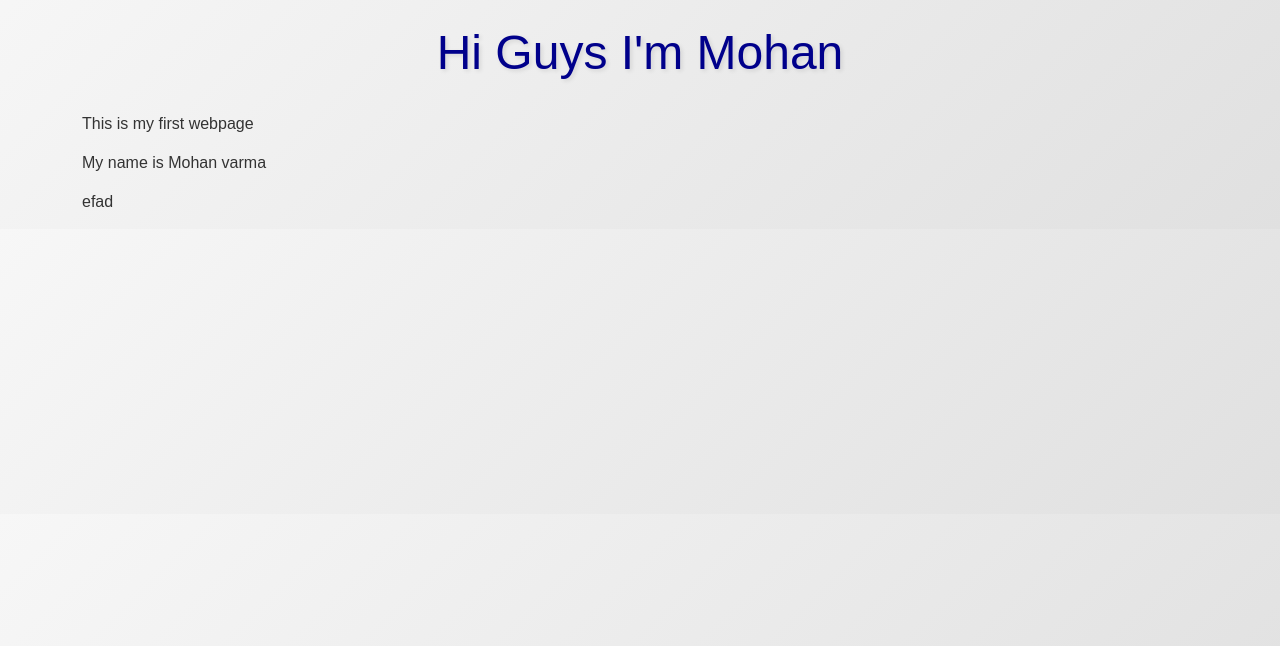
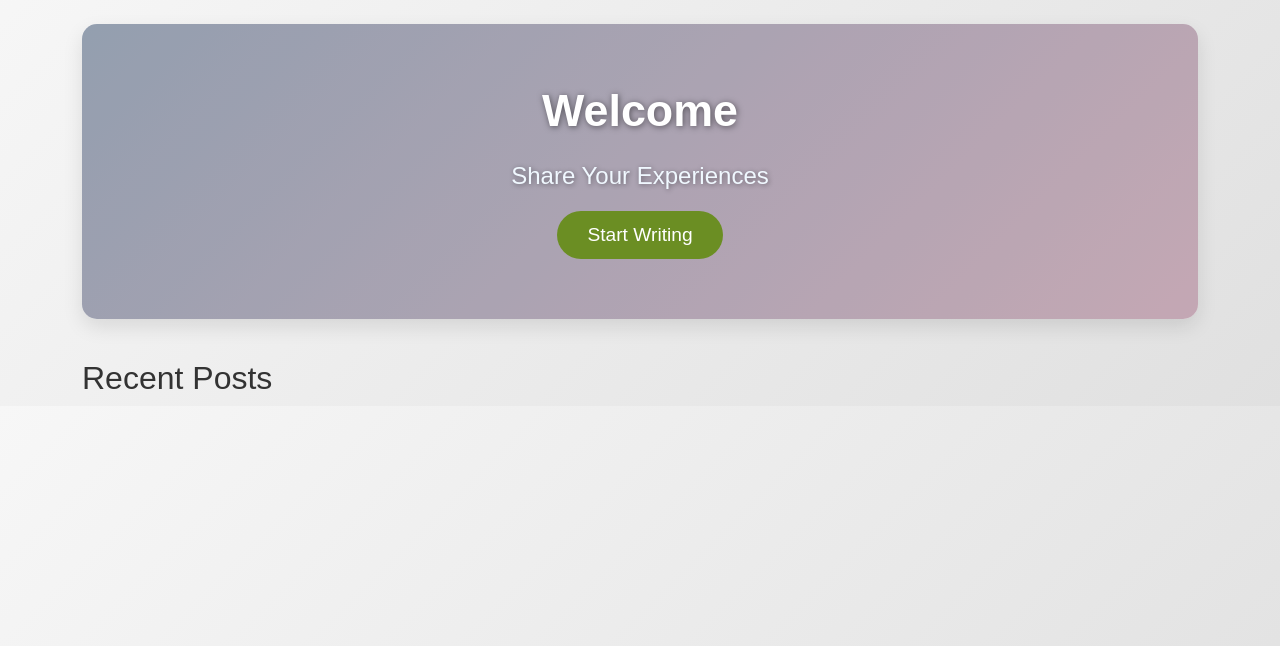
Before and after one commit to mohanvarma22/flask, a Flask app: page / in a window 1280 px wide. Shown: the part 56-702 px from the top of the page. Run offline with Flask 3, Linux system fonts and the light colour scheme; data that the repository does not hold is empty; some libraries are stand-ins or nearby versions.

Commit message:
added admin page and changed the home page

```diff
--- a/app.py
+++ b/app.py
@@ -1,4 +1,5 @@
 from flask import Flask,render_template,flash,request,redirect,url_for
+
 from flask_sqlalchemy import SQLAlchemy
 from flask_migrate import Migrate
 from datetime import datetime
@@ -6,9 +7,14 @@ from werkzeug.security import generate_password_hash,check_password_hash
 from flask_login import UserMixin,login_user,LoginManager,logout_user,current_user,login_required
 from webforms import LoginForm,PostForm,UserForm,NamerForm,PasswordForm,SearchForm
 from flask_ckeditor import CKEditor
+
+
 import re
+
 #create a flask instance
 app=Flask(__name__)
+
+
 #add ckeditor
 ckeditor=CKEditor(app)
 #add database
@@ -19,6 +25,7 @@ app.config['SQLALCHEMY_DATABASE_URI']='mysql+pymysql://root:1234@localhost/our_u
 app.config['SQLALCHEMY_TRACK_MODIFICATIONS'] = False
 #secret key
 app.config['SECRET_KEY']="you are not supposed to know"
+
 #initialize a database
 db=SQLAlchemy(app)
 migrate=Migrate(app, db)
@@ -69,6 +76,16 @@ class Posts(db.Model):
 login_manager=LoginManager()
 login_manager.init_app(app)
 login_manager.login_view='login'
+
+@app.route("/")
+def index():
+    recent_posts = Posts.query.order_by(Posts.date_posted.desc()).limit(8).all()
+    return render_template('index.html', recent_posts=recent_posts)
+
+
+
+
+
 
 @login_manager.user_loader
 def load_user(user_id):
@@ -156,7 +173,7 @@ def posts():
 def delete_post(id):
     post_to_delete=Posts.query.get_or_404(id)
     id=current_user.id
-    if id==post_to_delete.poster.id:
+    if id==post_to_delete.poster.id or id==22:
 
         try:
             db.session.delete(post_to_delete)
@@ -301,20 +318,23 @@ def delete_post_confirm(id):
 @app.route('/delete/<int:id>')
 @login_required
 def delete(id):
-    user_to_delete=Users.query.get_or_404(id)
-    name=None
-    form=UserForm()
-    try:
-        db.session.delete(user_to_delete)
-        db.session.commit()
-        flash("User Deleted Successfully")
-        our_users=Users.query.order_by(Users.date_added)
-        return render_template("add_user.html",form=form,name=name,our_users=our_users)
-    except:
-        flash("error!")
-        return render_template("add_user.html",form=form,name=name,our_users=our_users)
+    if id==current_user.id:
+        user_to_delete=Users.query.get_or_404(id)
+        name=None
+        form=UserForm()
+        try:
+            db.session.delete(user_to_delete)
+            db.session.commit()
+            flash("User Deleted Successfully")
+            our_users=Users.query.order_by(Users.date_added)
+            return render_template("add_user.html",form=form,name=name,our_users=our_users)
+        except:
+            flash("error!")
+            return render_template("add_user.html",form=form,name=name,our_users=our_users)
 
-
+    else:
+        flash("Only the admin can delete users")
+        return redirect(url_for('dashboard'))
 #Update database record
 @app.route('/update/<int:id>',methods=['GET','POST'])
 @login_required
@@ -348,18 +368,7 @@ def update(id):
     #file field
     #hidden field ila chala untay
 
-#route decorator
-@app.route('/')
 
-# def index():
-#     return "<h1> Hola </h1>"
-
-def index():
-    first_name="Mohan varma"
-    # stuff = "This is <strong>Bold</strong>"
-    favorite_food=["Biryani","Tandoori","Chapathi-chicken"]
-    return render_template('index.html',first_name=first_name,favorite_food=favorite_food)
-                        #  stuff=stuff
 
 # @app.route('/user/<name>')
 
--- a/static/css/style.css
+++ b/static/css/style.css
@@ -1,20 +1,4 @@
-/* h1{
-    color:darkblue;
-    font-size:60px;
-}
 
-body{
-    background:pink;
-} */
-
-
-
-/* Reset some default styles */
-/* * {
-    margin: 0;
-    padding: 0;
-    box-sizing: border-box;
-} */
 
 body {
     font-family: 'Arial', sans-serif;
@@ -23,14 +7,7 @@ body {
 }
 
 
-/* .container {
-    max-width: 1200px;
-    margin: 0 auto;
-    padding: 20px;
-    background-color: rgba(255, 255, 255, 0.8);
-    border-radius: 10px;
-    box-shadow: 0 0 10px rgba(0, 0, 0, 0.1);
-} */
+
 
 h1 {
     color: #00008B;
@@ -55,13 +32,131 @@ a:hover {
     color: #1E90FF;
 }
 
-/* Responsive design
-@media (max-width: 768px) {
-    h1 {
-        font-size: 36px;
-    }
+.posts-container {
+    display: flex;
+    flex-wrap: wrap;
+    gap: 20px; /* Space between the cards */
+    justify-content: flex-start; /* Align items to the left */
+}
 
-    .container {
-        padding: 15px;
-    }
-} */
+.post-card {
+    background-color: #f9f9f9; /* Soft neutral background for the cards */
+    border-radius: 15px; /* Rounded corners */
+    padding: 20px;
+    width: 300px;
+    box-shadow: 0 4px 10px rgba(0, 0, 0, 0.1); /* Softer shadow */
+    transition: transform 0.3s ease, box-shadow 0.3s ease, background-color 0.3s ease; /* Smooth transition */
+    position: relative;
+    overflow: hidden;
+    display: flex; /* Use flexbox */
+    flex-direction: column; /* Stack children vertically */
+    justify-content: space-between; /* Distribute space between elements */
+}
+
+.button-container {
+    display: flex; /* Use flexbox for alignment */
+    justify-content: flex-end; /* Align the button to the right */
+    margin-top: auto; /* Push this container to the bottom */
+}
+
+/* Button styling */
+.post-card a.btn {
+    background-color: #6b8e23; /* Muted sage green */
+    color: white; /* Text color */
+    border: none; /* No border */
+    border-radius: 15px; /* More rounded for a modern look */
+    padding: 8px 15px; /* Smaller padding for a smaller button */
+    text-align: center; /* Center text */
+    font-size: 0.8rem; /* Smaller font size */
+    font-weight: 600; /* Semi-bold text */
+    transition: background-color 0.3s ease, transform 0.3s ease, box-shadow 0.3s ease; /* Smooth transition */
+    display: inline-block; /* Ensure it behaves like a block for padding */
+    text-decoration: none; /* Remove underline */
+    cursor: pointer; /* Show a pointer on hover */
+}
+
+/* Hover Effect */
+.post-card a.btn:hover {
+    background-color: #556b2f; /* Darker sage green on hover */
+    transform: translateY(-2px); /* Slight lift on hover */
+    box-shadow: 0 4px 12px rgba(0, 0, 0, 0.2); /* Subtle shadow on hover */
+}
+
+/* Active State for Click Feedback */
+.post-card a.btn:active {
+    transform: translateY(0); /* Reset lift on click */
+    box-shadow: none; /* Remove shadow on click */
+}
+
+
+
+
+/* Importing a Google Font (e.g., Poppins) */
+@import url('https://fonts.googleapis.com/css2?family=Poppins:wght@400;600&display=swap');
+/* Hero section styling for Welcome with a new color gradient */
+/* Hero section styling for Welcome with an elegant, aesthetic gradient */
+.hero-section {
+    position: relative;
+    background: linear-gradient(135deg, #b8c6db, #f5d1e1); /* Soft grey-blue to lavender gradient */
+    padding: 60px 20px; /* Reduced vertical padding */
+    border-radius: 15px; /* Rounded corners */
+    box-shadow: 0 8px 20px rgba(0, 0, 0, 0.1); /* Soft shadow for depth */
+    margin-bottom: 40px;
+    color: white; /* White text for contrast */
+}
+
+/* Adding a semi-transparent overlay to the background */
+.hero-section::before {
+    content: '';
+    position: absolute;
+    top: 0;
+    left: 0;
+    width: 100%;
+    height: 100%;
+    background: rgba(0, 0, 0, 0.2); /* Soft dark overlay */
+    border-radius: 15px;
+    z-index: 0;
+}
+
+/* Ensures text stays on top of the overlay */
+.hero-title, .hero-subtitle, .hero-button {
+    position: relative;
+    z-index: 1; /* Ensures text and button are visible */
+}
+
+/* Hero title with white text and soft shadow for readability */
+.hero-title {
+    font-family: 'Poppins', sans-serif;
+    font-size: 2.8rem;
+    font-weight: 700;
+    color: white;
+    text-shadow: 1px 1px 6px rgba(0, 0, 0, 0.5); /* Soft shadow */
+    margin: 0;
+}
+
+/* Hero subtitle */
+.hero-subtitle {
+    font-family: 'Poppins', sans-serif;
+    font-size: 1.5rem;
+    font-weight: 400;
+    color: #f0f8ff;
+    text-shadow: 1px 1px 5px rgba(0, 0, 0, 0.4); /* Soft shadow */
+    margin-bottom: 20px;
+}
+
+/* Button styling with a muted green for a calm, aesthetic feel */
+.hero-button {
+    font-family: 'Poppins', sans-serif;
+    font-size: 1.2rem;
+    padding: 10px 30px;
+    background-color: #6b8e23; /* Muted sage green */
+    color: white;
+    border: none;
+    border-radius: 50px; /* Rounded button */
+    transition: background-color 0.3s ease, transform 0.3s ease;
+}
+
+.hero-button:hover {
+    background-color: #556b2f; /* Darker sage green on hover */
+    transform: scale(1.05); /* Slight scaling effect */
+}
--- a/templates/index.html
+++ b/templates/index.html
@@ -1,7 +1,25 @@
-{%extends 'base.html'%}
-{%block content%}
-<h1>Hi Guys I'm Mohan</h1>
-<p>This is my first webpage</p>
-<p>My name is {{first_name}}</p>
-<p>efad</p>
-{%endblock%}
+{% extends 'base.html' %}
+
+{% block content %}
+<div class="hero-section text-center">
+    <h1 class="hero-title">Welcome</h1>
+    <br/>
+    <h2 class="hero-subtitle">Share Your Experiences</h2>
+    <a href="{{ url_for('add_post') }}" class="btn btn-lg btn-primary hero-button">Start Writing</a>
+</div>
+
+<h2>Recent Posts</h2>
+
+<div class="posts-container">
+    {% for post in recent_posts %}
+    <div class="post-card">
+        <h3><a href="{{ url_for('post', id=post.id) }}">{{ post.title }}</a></h3>
+        <p>by: {{ post.poster.name }}</p>
+        <p>{{ post.date_posted.strftime('%Y-%m-%d') }}</p>
+        <!-- Display only the first 150 characters of the post content -->
+        <a href="{{ url_for('post', id=post.id) }}" class="btn btn-primary btn-sm">Read More</a>
+    </div>
+    {% endfor %}
+</div>
+
+{% endblock %}
--- a/templates/posts.html
+++ b/templates/posts.html
@@ -20,7 +20,7 @@
     <br/>
     <a href="{{ url_for('post', id=post.id) }}" class="btn btn-primary mb-3 btn-sm">View Post</a>
 
-    {% if post.poster_id == current_user.id %}
+    {% if post.poster_id == current_user.id or current_user.id==22%}
     <a href="{{ url_for('edit_post', id=post.id) }}" class="btn btn-primary mb-3 btn-sm">Edit Post</a>
 
     <a href="{{ url_for('delete_post_confirm', id=post.id) }}" class="btn btn-danger mb-3 btn-sm">Delete Post</a>
```
Also changed, not shown: templates/add_user.html (+3 -11 lines), 1 other file.
